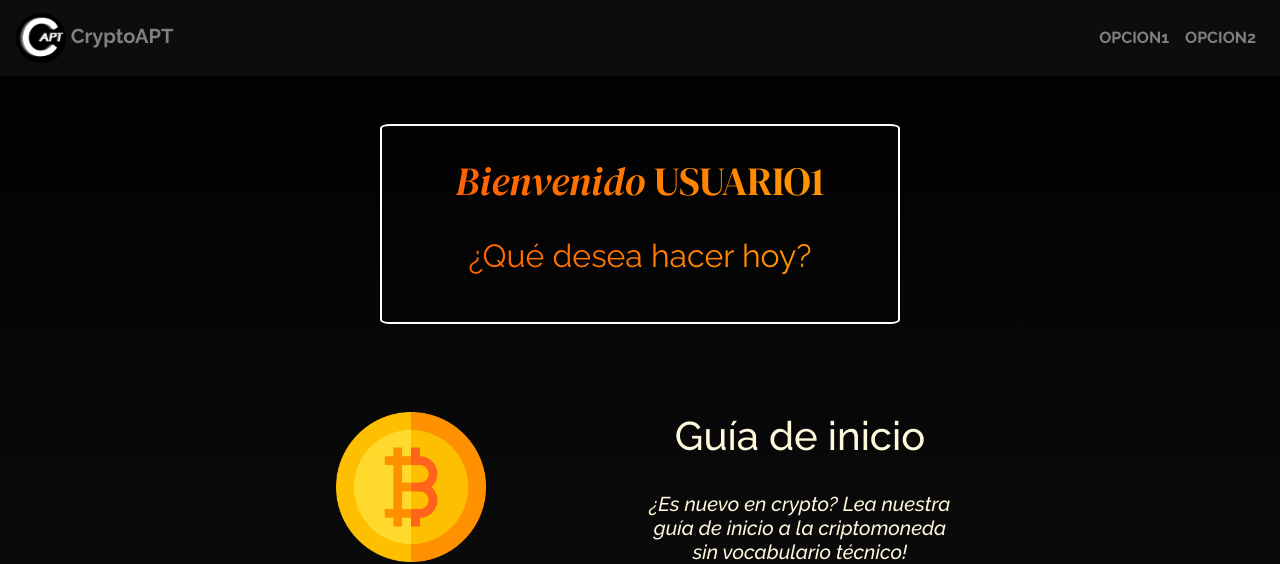
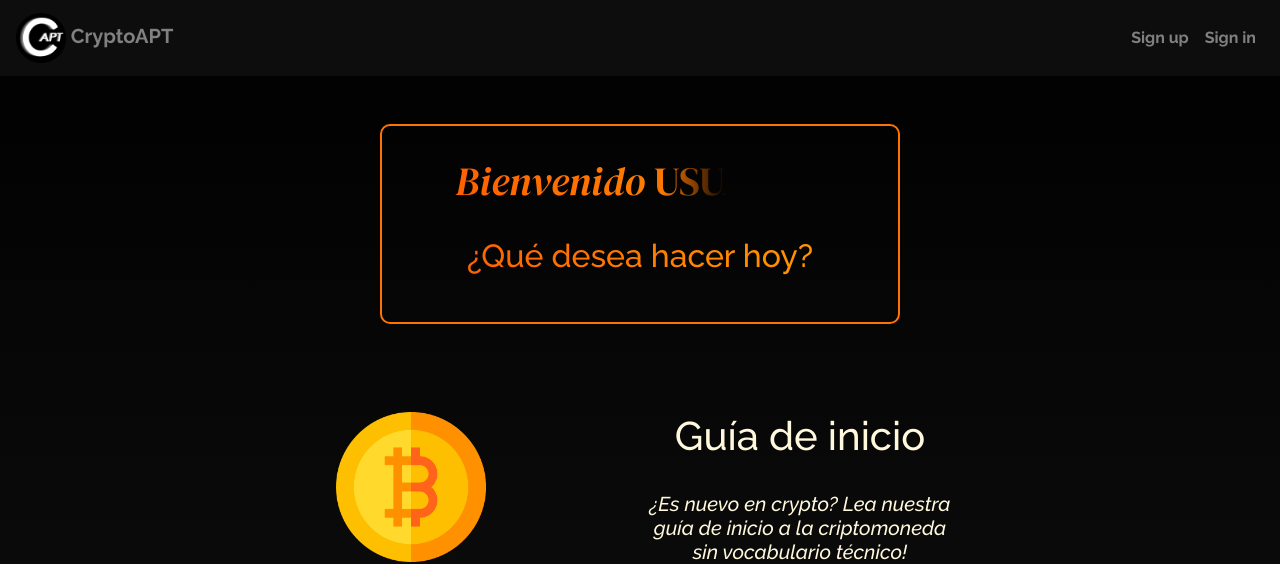
Before and after one commit to CryptoAPT/CryptoAPT, a PHP site: page /main.html in a window 1280 px wide. Shown: the top 564 px of the page. Run offline with PHP 8.4, Linux system fonts and the light colour scheme; some web fonts are replaced.

Commit message:
Add files via upload
Se mejoro el diseño de la pagina main, agregándole estilo, modificando colores y agregando animaciones. Se agrego el favicon faltante en esta pagina.

```diff
--- a/CryptoAPT-main/app/css/mainstyle.css
+++ b/CryptoAPT-main/app/css/mainstyle.css
@@ -23,9 +23,9 @@
     width: 300px;
 }
 .top-container {
-    border-radius: 2%;
+    border-radius: 10px;
     margin: auto;
-    border: 2px white solid;
+    border: 2px rgb(255, 115, 0) solid;
     width: 520px;
     height: 200px;
     margin-top: 6;
@@ -134,10 +134,29 @@
     font-size: min(200%, 5vmin);
   }
 
+#hi2{
+  font-family: 'Raleway', sans-serif;
+  font-weight: 500;
+}
 
+  #h22 {
+    position: relative;
+    font-family: 'DM Serif Display', serif;
+    font-weight: 400;
+    background: linear-gradient(90deg, #000, rgb(255, 120, 0), #000);
+    background-repeat: no-repeat;
+    background-size: 80%;
+    animation: animate 5s linear infinite;
+    -webkit-background-clip: text;
+    -webkit-text-fill-color: rgba(255, 255, 255, 0);
+  }
 
-  .h22 {
-    font-family: 'Raleway', sans-serif;
-    font-weight: 400;
-    text-align: center;
+  @keyframes animate {
+    0% {
+      background-position: -500%;
+    }
+
+    100% {
+      background-position: 500%;
+    }
   }
--- a/CryptoAPT-main/app/main.html
+++ b/CryptoAPT-main/app/main.html
@@ -3,7 +3,8 @@
 
     <head>
         <title>CryptoAPT | Inicio</title>
-
+         <!--Favicon-->
+    <link rel="shortcut icon" href="favicon2.ico">
          <!--CSS-->
     <link rel="stylesheet" href="css/mainstyle.css">
     <!-- GoogleFonts -->
@@ -35,10 +36,10 @@
         <div class="collapse navbar-collapse" id="navbarSupportedContent">
           <ul class="navbar-nav ml-auto">
             <li class="nav-item active">
-              <a class="nav-link" href="signup.html" style="color:grey; font-family: Raleway, sans-serif;"><strong>OPCION1</strong></a>
+              <a class="nav-link" href="signup.html" style="color:grey; font-family: Raleway, sans-serif;"><strong>Sign up</strong></a>
             </li>
             <li class="nav-item">
-              <a class="nav-link" href="login.html" style="color:grey; font-family: Raleway, sans-serif;"><strong>OPCION2</strong></a>
+              <a class="nav-link" href="login.html" style="color:grey; font-family: Raleway, sans-serif;"><strong>Sign in</strong></a>
             </li>
           </ul>
         </div>
@@ -48,9 +49,9 @@
 <article>
   <div class="top-container">
 
-      <h1 style="margin-top:6%; font-family: 'DM Serif Display', serif;font-weight: 400;"><em>Bienvenido </em><span style="color: lightblue;">USUARIO1</span></h1> <!--USUARIO1 modificado mediante el user logueado-->
+      <h1 style="margin-top:6%; font-family: 'DM Serif Display', serif;font-weight: 400;"><em>Bienvenido </em><span id="h22" style="color: lightblue;">USUARIO1</span></h1> <!--USUARIO1 modificado mediante el user logueado-->
       <br>
-      <h2 class="h22">¿Qué desea hacer hoy?</h2>
+      <h2 id="hi2">¿Qué desea hacer hoy?</h2>
 
   </div>
 </article>
@@ -101,5 +102,6 @@
 </footer>
 <script src="index.js"></script>
 <script src="analyzer.js"></script>
+
 </body>
 </html>
```
